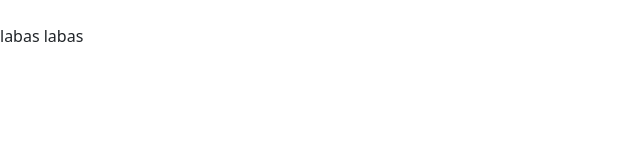
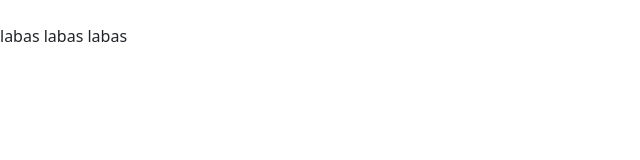
Before and after one commit to Liepeizorius/Bendras-Projektas--BLOG-, a plain HTML site: page node-final-project/pages/index.html in a window 1280 px wide. Shown: the full height of the page, 0-640 px from the left. Drawn offline with nearby package versions, Linux system fonts and the light colour scheme; files whose address does not match are found by name.

Commit message:
Update index.html

```diff
--- a/node-final-project/pages/index.html
+++ b/node-final-project/pages/index.html
@@ -19,7 +19,7 @@
   <body>
     <header></header>
     ‍
-    <main>labas labas</main>
+    <main>labas labas labas</main>
     <footer></footer>
   </body>
 </html>
```
